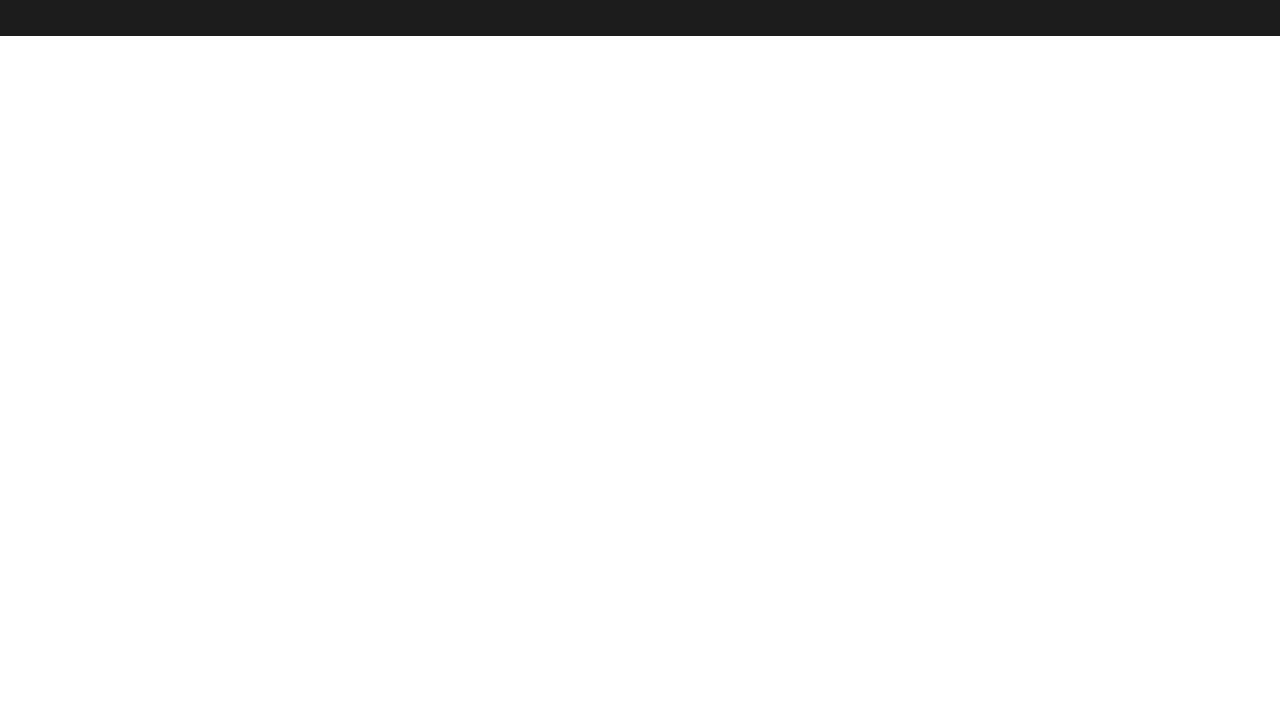
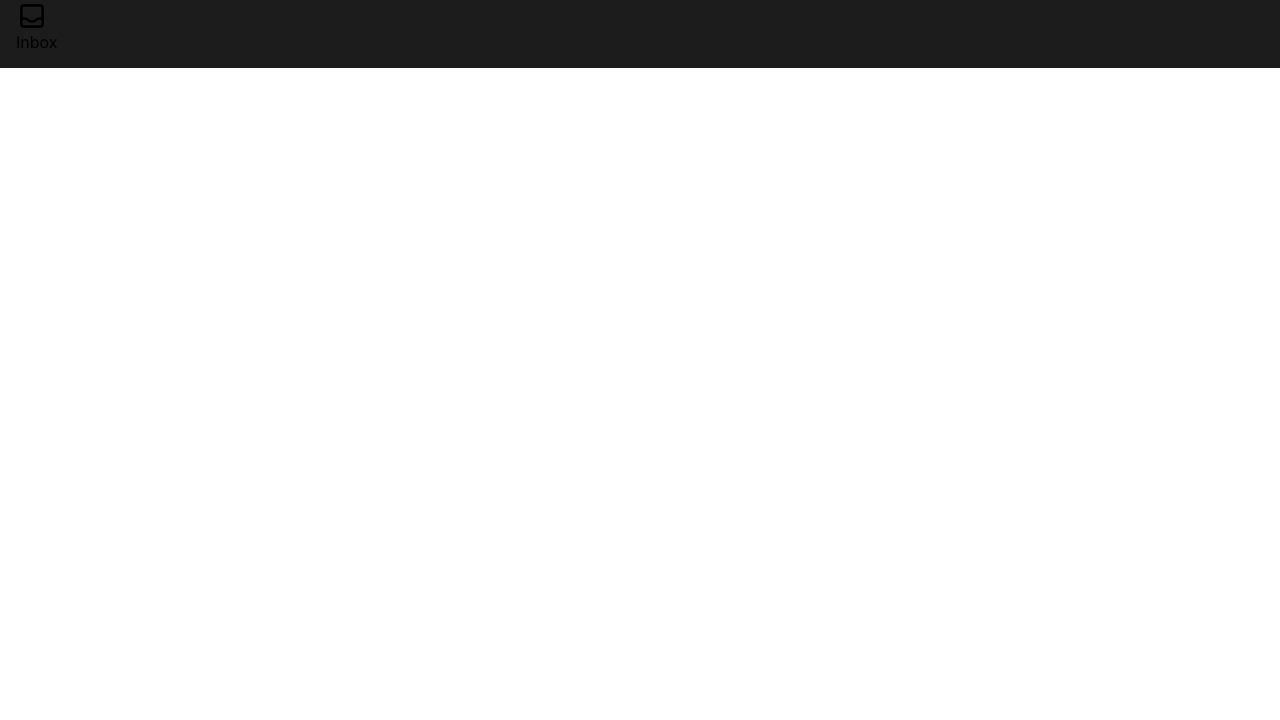
Before and after one commit to Niisari/todo-list, a website built with webpack: page src/template.html in a window 1280 px wide. Shown: the part 80-800 px from the top of the page. Built offline with nearby package versions, Linux system fonts and the light colour scheme.

Commit message:
added inbox icon

```diff
--- a/src/template.html
+++ b/src/template.html
@@ -54,7 +54,10 @@
 
                         <div id="inbox" class="inbox">
                             <button id="inbox__btn" class="inbox__btn" type="button">
-
+                                <svg width="2rem" height="2rem" viewBox="0 0 24 24" fill="none" xmlns="http://www.w3.org/2000/svg">
+                                <path d="M4 14H6.67452C7.1637 14 7.40829 14 7.63846 14.0553C7.84254 14.1043 8.03763 14.1851 8.21657 14.2947C8.4184 14.4184 8.59136 14.5914 8.93726 14.9373L9.06274 15.0627C9.40865 15.4086 9.5816 15.5816 9.78343 15.7053C9.96237 15.8149 10.1575 15.8957 10.3615 15.9447C10.5917 16 10.8363 16 11.3255 16H12.6745C13.1637 16 13.4083 16 13.6385 15.9447C13.8425 15.8957 14.0376 15.8149 14.2166 15.7053C14.4184 15.5816 14.5914 15.4086 14.9373 15.0627L15.0627 14.9373C15.4086 14.5914 15.5816 14.4184 15.7834 14.2947C15.9624 14.1851 16.1575 14.1043 16.3615 14.0553C16.5917 14 16.8363 14 17.3255 14H20M7.2 4H16.8C17.9201 4 18.4802 4 18.908 4.21799C19.2843 4.40973 19.5903 4.71569 19.782 5.09202C20 5.51984 20 6.07989 20 7.2V16.8C20 17.9201 20 18.4802 19.782 18.908C19.5903 19.2843 19.2843 19.5903 18.908 19.782C18.4802 20 17.9201 20 16.8 20H7.2C6.0799 20 5.51984 20 5.09202 19.782C4.71569 19.5903 4.40973 19.2843 4.21799 18.908C4 18.4802 4 17.9201 4 16.8V7.2C4 6.0799 4 5.51984 4.21799 5.09202C4.40973 4.71569 4.71569 4.40973 5.09202 4.21799C5.51984 4 6.0799 4 7.2 4Z" stroke="#000000" stroke-width="2" stroke-linecap="round" stroke-linejoin="round"/>
+                                </svg>
+                                Inbox
                             </button>
                         </div>
                         <div id="today" class="today"></div>
```
Also changed, not shown: src/assets/images/icons/inbox.svg (added).
